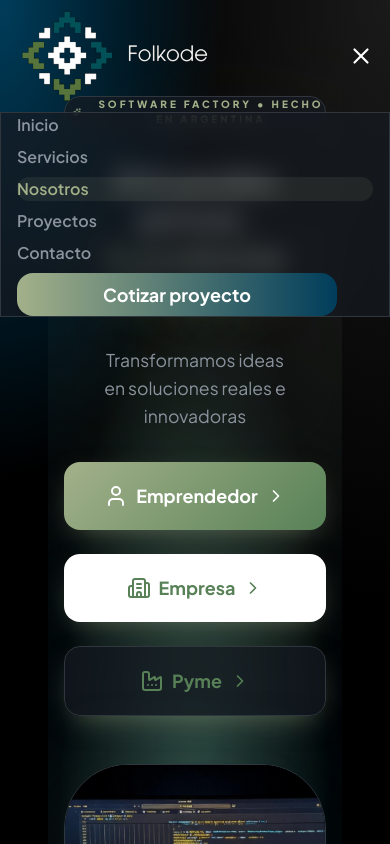
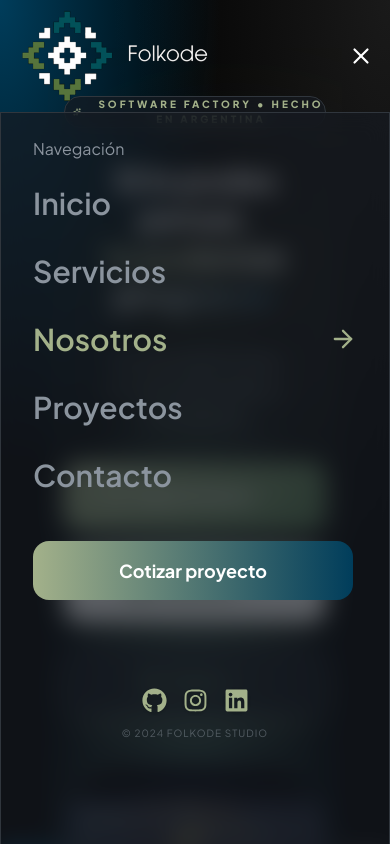
Before and after one commit to dgimenezdeveloper/folkode-webapp, a Next.js app in the folder frontend/: page / in a window 390 px wide. Both pictures are taken after a click on the button 361 px from the left and 56 px from the top of the page. Shown: the top 844 px of the page. Built offline with nearby package versions, Linux system fonts and the light colour scheme.

Commit message:
Menú ajustado

```diff
--- a/frontend/src/components/layout/Navbar.tsx
+++ b/frontend/src/components/layout/Navbar.tsx
@@ -5,8 +5,19 @@ import { useState, useEffect } from 'react'
 import Link from 'next/link'
 import Image from 'next/image'
 import { motion, AnimatePresence } from 'motion/react'
-import { Menu, X } from 'lucide-react'
+import { Menu, X, ArrowRight } from 'lucide-react'
 import { cn } from '@/lib/utils'
+import {
+  FaGithub,
+  FaInstagram,
+  FaLinkedin,
+} from 'react-icons/fa'
+
+const socialLinks = [
+  { icon: FaGithub, href: 'https://github.com/FolkodeGroup', label: 'GitHub' },
+  { icon: FaInstagram, href: 'https://www.instagram.com/fol.kode', label: 'Instagram' },
+  { icon: FaLinkedin, href: 'https://www.linkedin.com/in/folkode', label: 'LinkedIn' },
+]
 
 const navLinks = [
   { href: '#inicio', label: 'Inicio' },
@@ -201,9 +212,10 @@ export default function Navbar() {
             animate={{ opacity: 1, height: 'auto' }}
             exit={{ opacity: 0, height: 0 }}
             transition={{ duration: 0.3 }}
-            className="lg:hidden glass overflow-hidden border-t border-[var(--color-border)]"
+            className="lg:hidden glass overflow-hidden !h-[90vh] border-t !px-8 !py-6 border-[var(--color-border)] flex flex-col"
           >
-            <div className="container mx-auto px-4 py-6 flex flex-col gap-2">
+            <span className='text-[var(--color-text-secondary)]'>Navegación</span>
+            <div className="container mx-auto !pt-6 !px-0 flex flex-col gap-8">
               {navLinks.map((link, index) => (
                 <Link key={link.href} href={link.href}>
                   <motion.div
@@ -211,9 +223,9 @@ export default function Navbar() {
                     tabIndex={0}
                     onClick={(e) => handleNavClick(e, link.href)}
                     className={cn(
-                      'text-base font-semibold py-3.5 px-4 rounded-xl transition-colors cursor-pointer',
+                      'text-base text-3xl font-semibold rounded-xl transition-colors cursor-pointer flex items-center justify-between',
                       activeSection === link.href.replace('#', '')
-                        ? 'text-[var(--color-primary)] bg-[var(--color-primary)]/10'
+                        ? 'text-[var(--color-primary)]'
                         : 'text-[var(--color-text-secondary)] hover:bg-[var(--color-surface)]'
                     )}
                     initial={{ opacity: 0, x: -20 }}
@@ -221,6 +233,14 @@ export default function Navbar() {
                     transition={{ delay: index * 0.05 }}
                   >
                     {link.label}
+                    <motion.div
+                      animate={{
+                        opacity: activeSection === link.href.replace('#', '') ? 1 : 0,
+                        x: activeSection === link.href.replace('#', '') ? 0 : -10
+                      }}
+                    >
+                      <ArrowRight size={28} />
+                    </motion.div>
                   </motion.div>
                 </Link>
               ))}
@@ -229,7 +249,7 @@ export default function Navbar() {
                   role="button"
                   tabIndex={0}
                   onClick={(e) => handleNavClick(e, '#contacto')}
-                  className="btn btn-gradient mt-4 w-full max-w-xs mx-auto font-semibold cursor-pointer !py-2 text-base sm:text-lg rounded-xl"
+                  className="btn btn-gradient !mt-4 w-full max-w-xs font-semibold cursor-pointer !py-4 text-base sm:text-lg rounded-xl"
                   initial={{ opacity: 0, y: 20 }}
                   animate={{ opacity: 1, y: 0 }}
                   transition={{ delay: 0.3 }}
@@ -238,8 +258,28 @@ export default function Navbar() {
                 </motion.div>
               </Link>
             </div>
+
+            {/* Social links at the bottom */}
+            <div className="h-full flex flex-col items-center justify-center gap-3">
+              <div className="flex gap-4">
+                {socialLinks.map((social, i) => (
+                  <motion.a
+                    key={i}
+                    href="#"
+                    className="p-3 bg-black/5 rounded-full text-[var(--color-text-secondary)] hover:text-[var(--color-primary)] hover:bg-white transition-all shadow-sm"
+                    whileTap={{ scale: 0.9 }}
+                  >
+                    <social.icon size={25} />
+                  </motion.a>
+                ))}
+              </div>
+              <div className="text-right">
+                <p className="text-[10px] font-medium text-[var(--color-text-secondary)] opacity-50 uppercase tracking-widest">© 2024 Folkode Studio</p>
+              </div>
+            </div>
           </motion.div>
         )}
+
       </AnimatePresence>
     </motion.header>
   )
```
